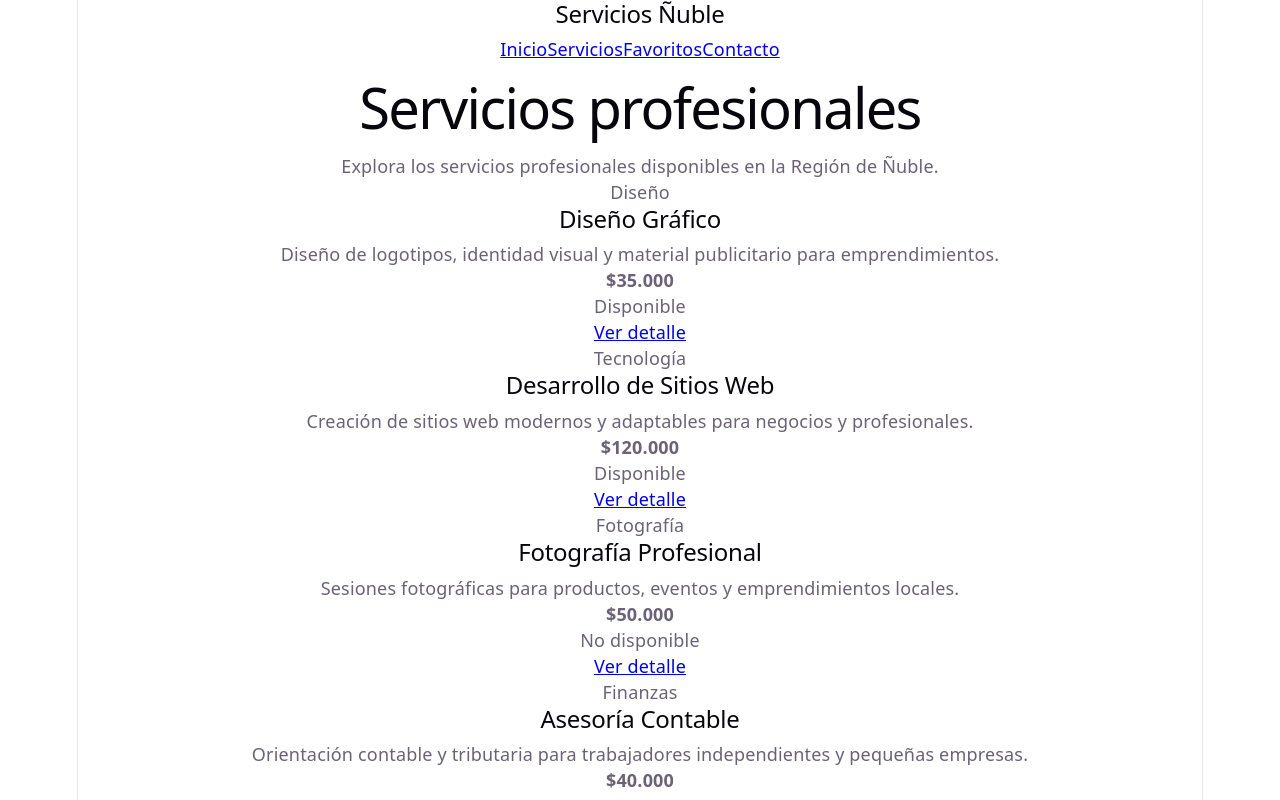
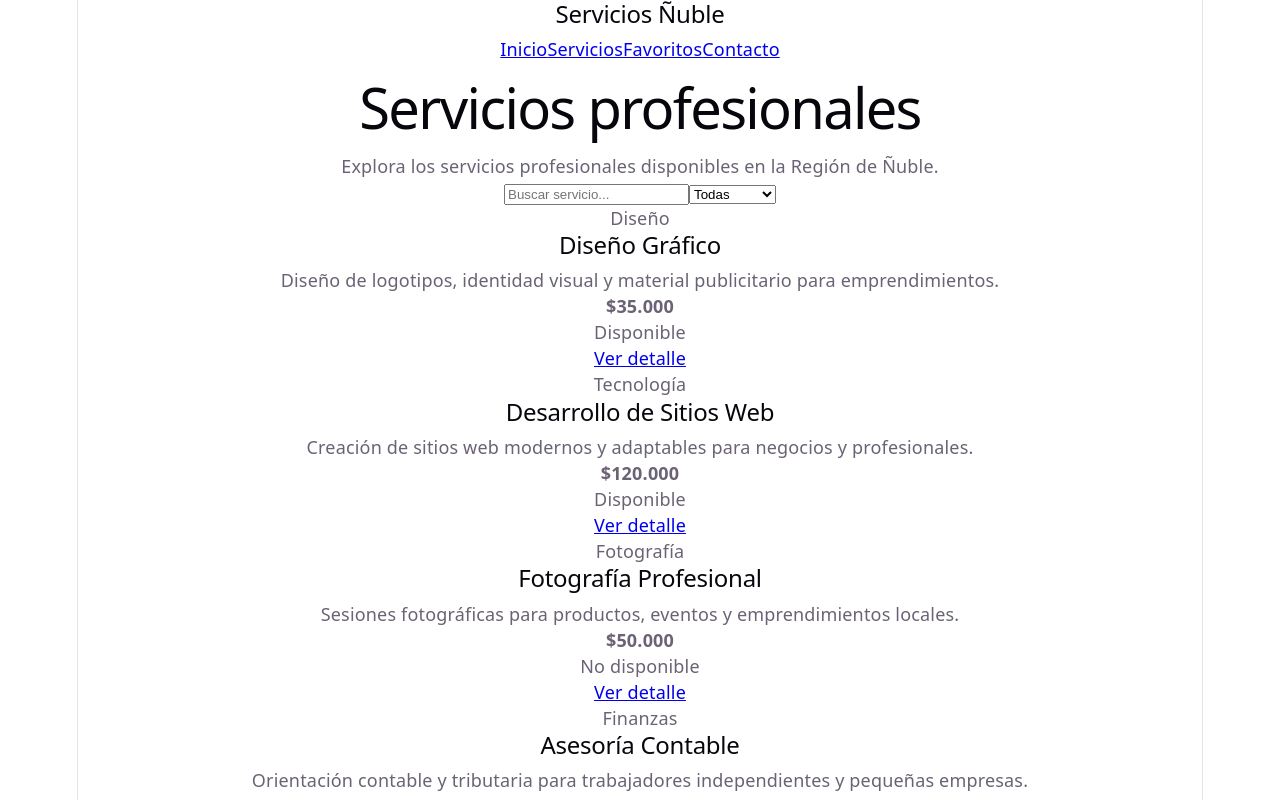
Before and after one commit to manupunkk/Ingenieria-Web, a Vue app: page /servicios in a window 1280 px wide. Shown: the top 800 px of the page. Built offline with nearby package versions, Linux system fonts and the light colour scheme; the HTML template or start-up script is replaced by a standard one.

Commit message:
Evaluacion 2 - Busqueda y filtros

```diff
--- a/src/views/ServiciosView.vue
+++ b/src/views/ServiciosView.vue
@@ -1,6 +1,28 @@
 <script setup>
+import { ref, computed } from 'vue'
 import ServicioCard from '../components/ServicioCard.vue'
 import { servicios } from '../data/servicios'
+
+const buscar = ref('')
+const categoria = ref('Todas')
+
+const categorias = computed(() => {
+  return ['Todas', ...new Set(servicios.map(servicio => servicio.categoria))]
+})
+
+const serviciosFiltrados = computed(() => {
+  return servicios.filter(servicio => {
+    const coincideNombre = servicio.nombre
+      .toLowerCase()
+      .includes(buscar.value.toLowerCase())
+
+    const coincideCategoria =
+      categoria.value === 'Todas' ||
+      servicio.categoria === categoria.value
+
+    return coincideNombre && coincideCategoria
+  })
+})
 </script>
 
 <template>
@@ -11,12 +33,37 @@ import { servicios } from '../data/servicios'
       Explora los servicios profesionales disponibles en la Región de Ñuble.
     </p>
 
-    <div class="servicios-grid">
+    <div class="filtros">
+      <input
+        v-model="buscar"
+        type="text"
+        placeholder="Buscar servicio..."
+      />
+
+      <select v-model="categoria">
+        <option
+          v-for="cat in categorias"
+          :key="cat"
+          :value="cat"
+        >
+          {{ cat }}
+        </option>
+      </select>
+    </div>
+
+    <div
+      v-if="serviciosFiltrados.length"
+      class="servicios-grid"
+    >
       <ServicioCard
-        v-for="servicio in servicios"
+        v-for="servicio in serviciosFiltrados"
         :key="servicio.id"
         :servicio="servicio"
       />
     </div>
+
+    <p v-else>
+      No se encontraron servicios para los criterios seleccionados.
+    </p>
   </section>
 </template>
```
